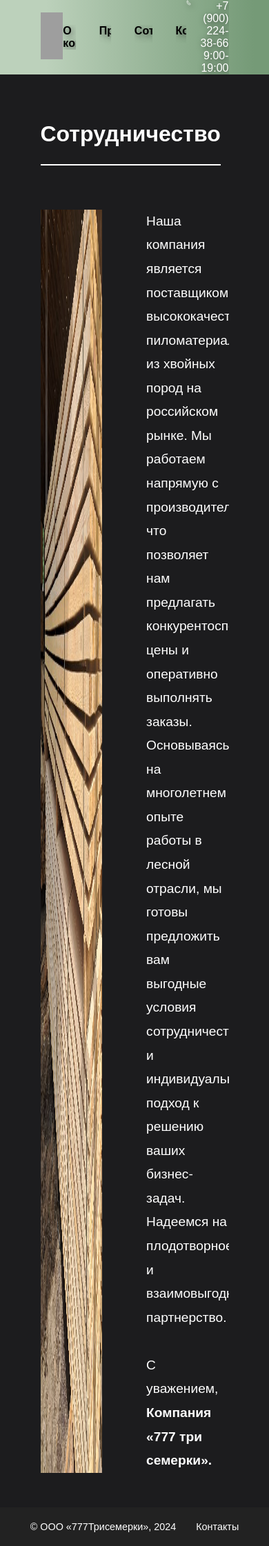
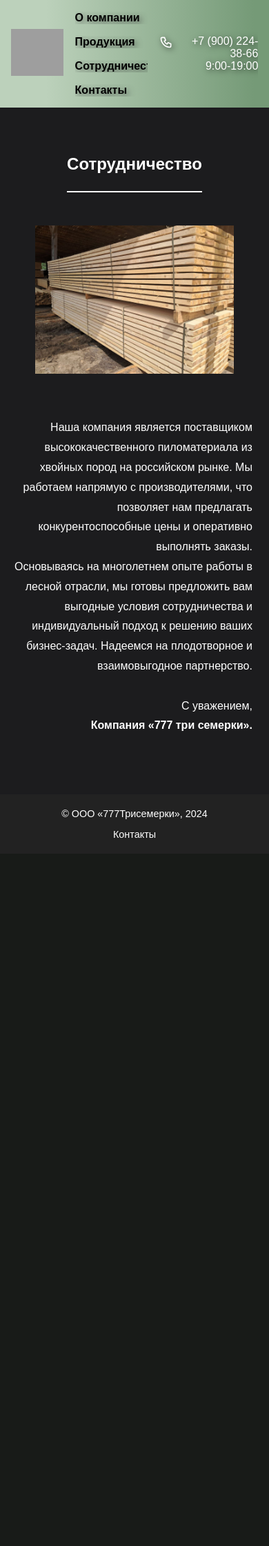
Before and after one commit to Gargamel-l/777-landing, a Flask app: page /partners in a window 390 px wide. Shown: the whole page at 69% size. After the commit the page ends 1215 px from the top, so only its background shows below. Run offline with Flask 3, Linux system fonts and the light colour scheme; grey boxes are pictures that could not be loaded.

Commit message:
Update main.css
Adapting the site to mobile devices

```diff
--- a/app/static/css/main.css
+++ b/app/static/css/main.css
@@ -356,3 +356,112 @@
 {
     margin-bottom: 4vh;
 }
+
+/* Мобильные стили */
+@media (max-width: 768px) {
+    .container {
+        width: 92%;
+        padding: 0;
+        align-items: center;
+    }
+
+    header {
+        flex-direction: column;
+        align-items: center;
+    }
+
+    nav ul {
+        flex-direction: column;
+        gap: 2vh;
+        padding: 2vh;
+    }
+
+    .hero
+    {
+        padding: 10vh 0;
+    }
+
+    .hero h1 {
+        font-size: 2.5em;
+        text-align: center;
+    }
+
+    .hero p {
+        font-size: 1em;
+        text-align: center;
+    }
+
+    main a {
+        padding: 1vh 1.5vh;
+        align-self: center;
+    }
+
+    .partnership img {
+        max-width: 80%;
+    }
+
+    .partnership .text {
+        font-size: 1em;
+        max-width: 90%;
+        word-break: break-all;
+    }
+
+    footer {
+        flex-direction: column;
+        gap: 1em;
+        margin-top: 4vh;
+    }
+
+    .products {
+        flex-direction: column;
+        align-items: center;
+    }
+
+    .products ul
+    {
+        align-content: center
+    }
+
+    .products h2
+    {
+        text-align: center;
+    }
+
+    .products img {
+        width: 80vw;
+        height: auto;
+    }
+
+    .description {
+        flex-direction: column;
+        align-items: center;
+    }
+
+    .partners {
+        flex-direction: column;
+        align-items: center;
+    }
+
+    .partners img {
+        width: 80%;
+    }
+
+    .partners p {
+        text-align: center;
+    }
+
+    .contacts h1 {
+        font-size: 1.5em;
+    }
+
+    .contacts p {
+        font-size: 1em;
+        text-align: right;
+        margin-right: 1vh;
+    }
+
+    .hint
+    {
+        text-align: center;
+    }
+}
```
